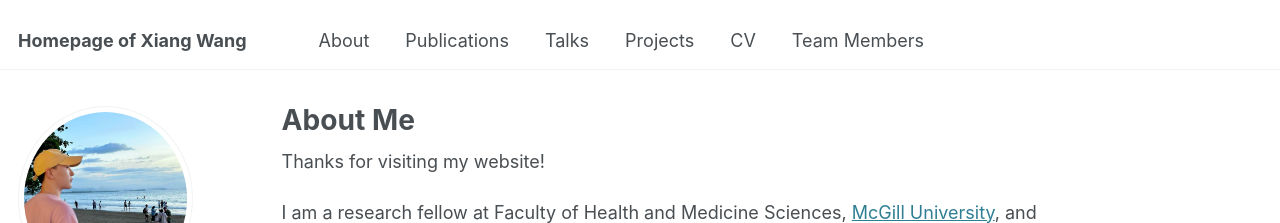
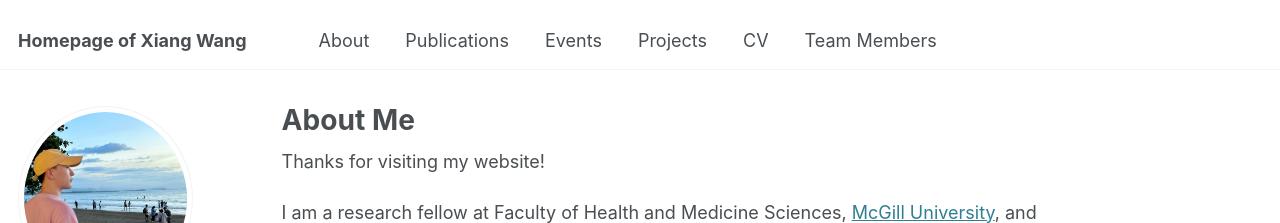
Before and after one commit to Xiang-Wangs/xiang-wangs.github.io, a Jekyll site: the page built from _pages/about_me.md, in a window 1280 px wide. Shown: the top 223 px of the page. Built offline with Jekyll 4.4.1, drawn with Linux system fonts in a browser that asks for light colours; some web fonts are replaced.

Commit message:
Update navigation.yml

```diff
--- a/_data/navigation.yml
+++ b/_data/navigation.yml
@@ -11,7 +11,7 @@ main:
   - title: "Publications"
     url: /publications/
 
-  - title: "Talks"
+  - title: "Events"
     url: /talks/
 
   - title: "Projects"
```
